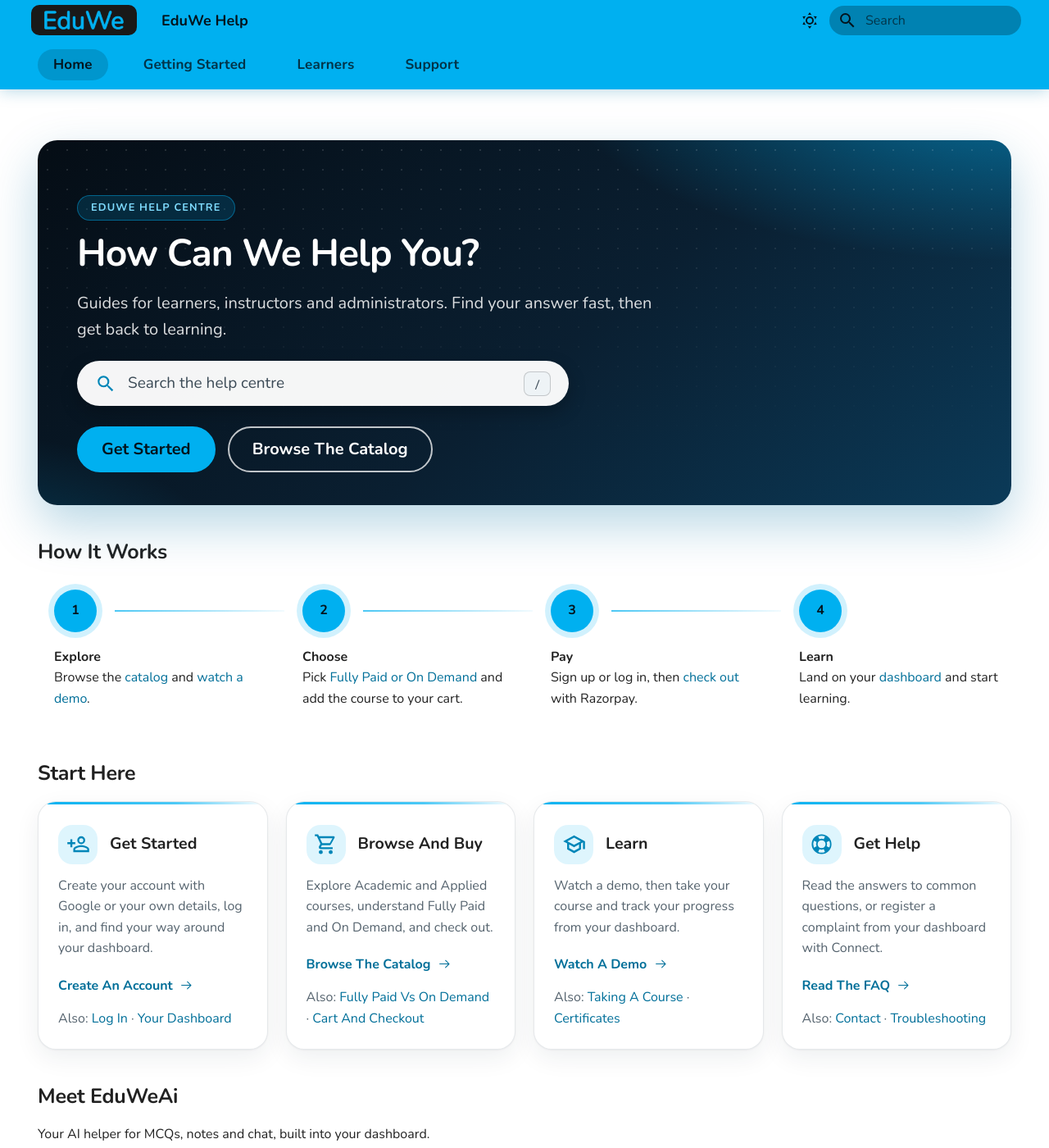
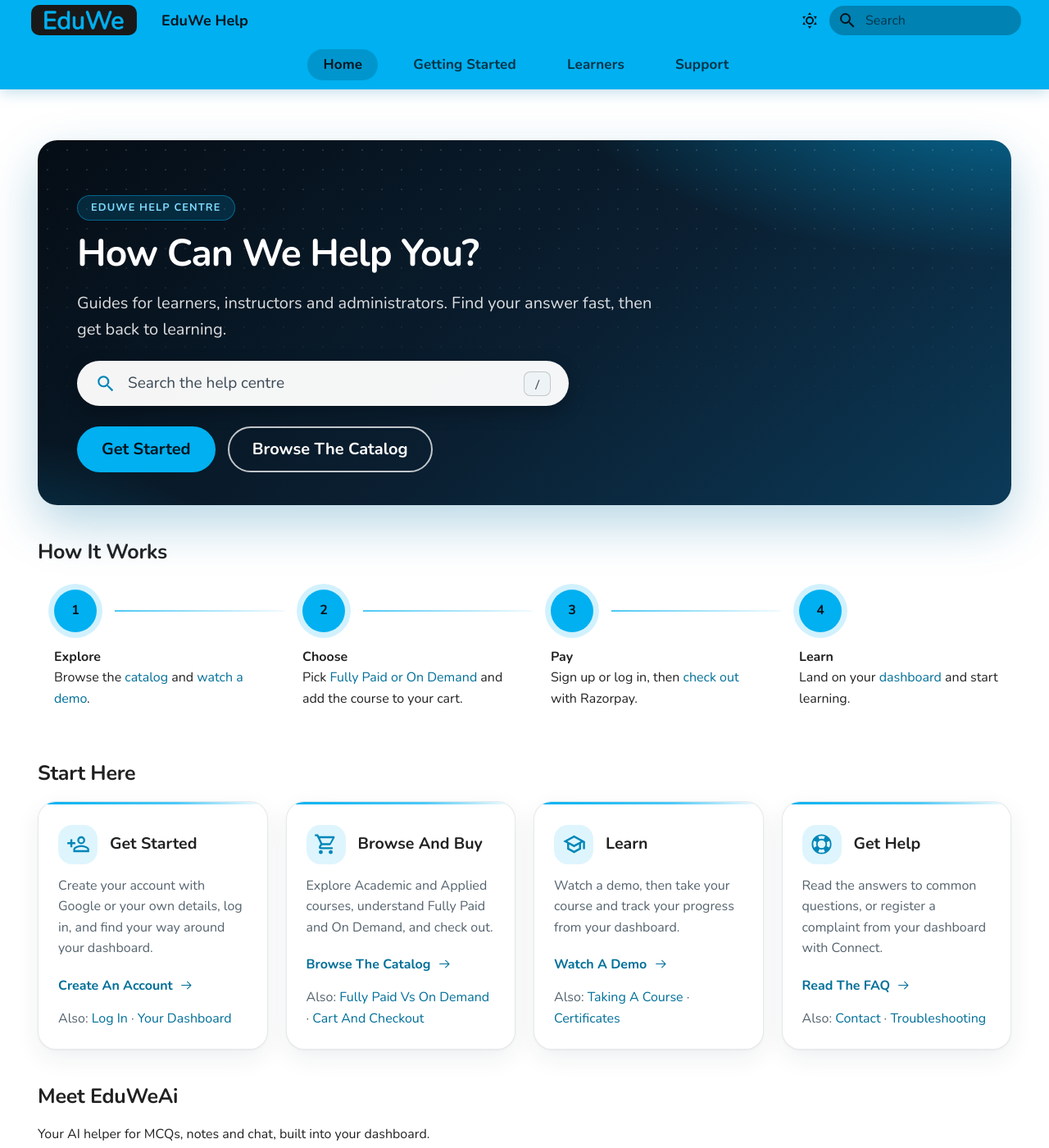
Before and after one commit to geitdeepak/EduWeIO_HelpDoc, an MkDocs documentation site: the page built from docs/index.md, in a window 1280 px wide and 1400 px high. Shown: the whole window at 82% size. Built offline with MkDocs 1.6.1 and Material for MkDocs 9.7.7, drawn with Linux system fonts in a browser that asks for light colours.

Commit message:
Center the header section tabs
The previous fix made the tab text bigger but did not address the actual
complaint: Material left-aligns .md-tabs__list by default, so with only
4-5 top-level tabs they stayed bunched at the left edge with a large empty
gap before the search box. Center the list instead.

Co-Authored-By: Claude Sonnet 5 <noreply@anthropic.com>

```diff
--- a/docs/stylesheets/extra.css
+++ b/docs/stylesheets/extra.css
@@ -69,9 +69,15 @@ html {
   border-radius: 2rem;
 }
 
-/* section tabs: bigger text, and a rounded pill behind the hovered/active tab instead of a bare
-   opacity change. (".md-tabs__link--active" below was never a real Material class, so the old rule
-   here never matched anything - the real active selector is ".md-tabs__item--active .md-tabs__link".) */
+/* section tabs: centered instead of left-aligned (with only 4-5 tabs, flex-start left them bunched
+   at the left edge with a large empty gap on the right), bigger text, and a rounded pill behind the
+   hovered/active tab instead of a bare opacity change. (".md-tabs__link--active" below was never a
+   real Material class, so the old rule here never matched anything - the real active selector is
+   ".md-tabs__item--active .md-tabs__link".) */
+.md-tabs__list {
+  justify-content: center;
+}
+
 .md-tabs__item {
   display: flex;
   align-items: center;
```
